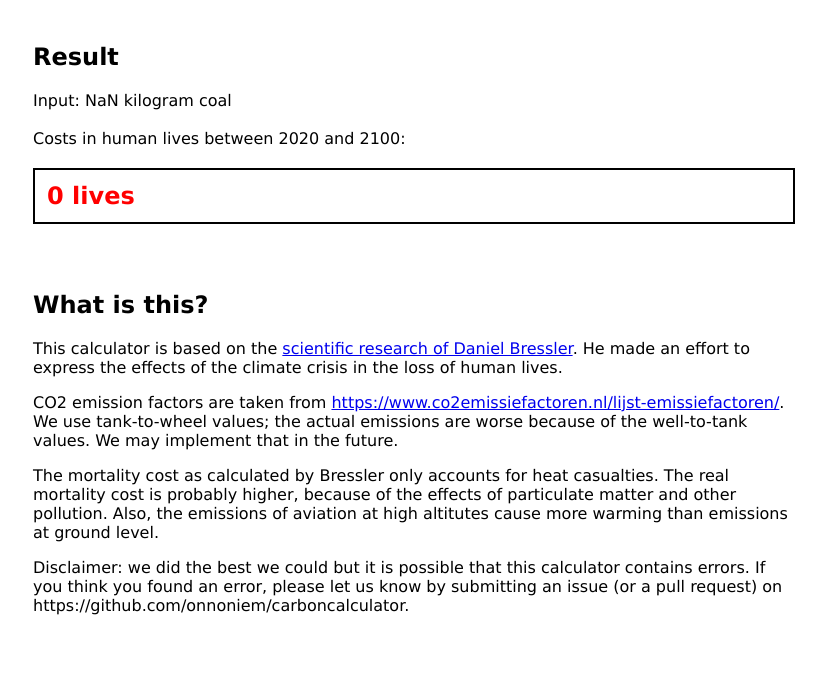
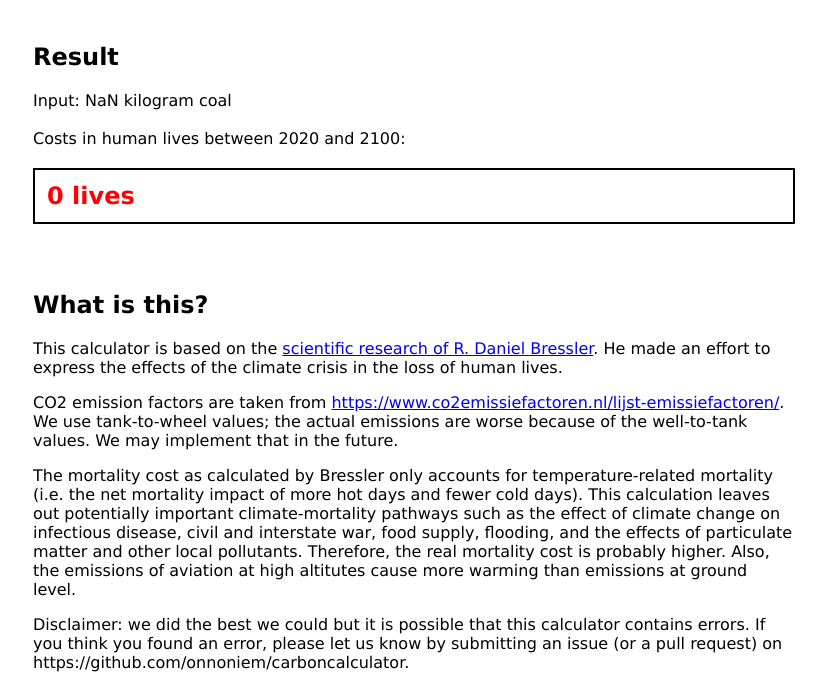
Before and after one commit to FossielvrijNL/carboncalculator, a plain HTML site: page index.html in a window 1280 px wide. Shown: the part 147-846 px from the top of the page, without its empty margins (226-1052 px from the left). Before the commit the page ends 800 px from the top, so only its background shows below. Drawn offline with Linux system fonts and the light colour scheme.

Commit message:
Some edits suggested by Daniel Bressler

```diff
--- a/index.html
+++ b/index.html
@@ -51,7 +51,7 @@
                     <td colspan="2">
                         <h2>What is this?</h2>
                         <p>This calculator is based on the
-                            <a href="https://www.nature.com/articles/s41467-021-24487-w">scientific research of Daniel Bressler</a>.
+                            <a href="https://www.nature.com/articles/s41467-021-24487-w">scientific research of R. Daniel Bressler</a>.
                             He made an effort to express the effects of the climate crisis in the loss of human lives.
                         </p>
                         <p>CO2 emission factors are taken from
@@ -59,10 +59,15 @@
                             We use tank-to-wheel values; the actual emissions are worse because of the
                             well-to-tank values. We may implement that in the future.
                         </p>
-                        <p>The mortality cost as calculated by Bressler only accounts for heat casualties.
-                            The real mortality cost is probably higher, because of the effects of
-                            particulate matter and other pollution. Also, the emissions of aviation at high
-                            altitutes cause more warming than emissions at ground level.</p>
+                        <p>The mortality cost as calculated by Bressler only accounts for
+                            temperature-related mortality (i.e. the net mortality impact of more
+                            hot days and fewer cold days). This calculation leaves out potentially
+                            important climate-mortality pathways such as the effect of climate change
+                            on infectious disease, civil and interstate war, food supply, flooding,
+                            and the effects of particulate matter and other local pollutants.
+                            Therefore, the real mortality cost is probably higher. Also, the emissions
+                            of aviation at high altitutes cause more warming than emissions
+                            at ground level.</p>
                         <p>Disclaimer: we did the best we could but it is possible that this calculator
                             contains errors. If you think you found an error, please let us know by
                             submitting an issue (or a pull request) on https://github.com/onnoniem/carboncalculator.
```
